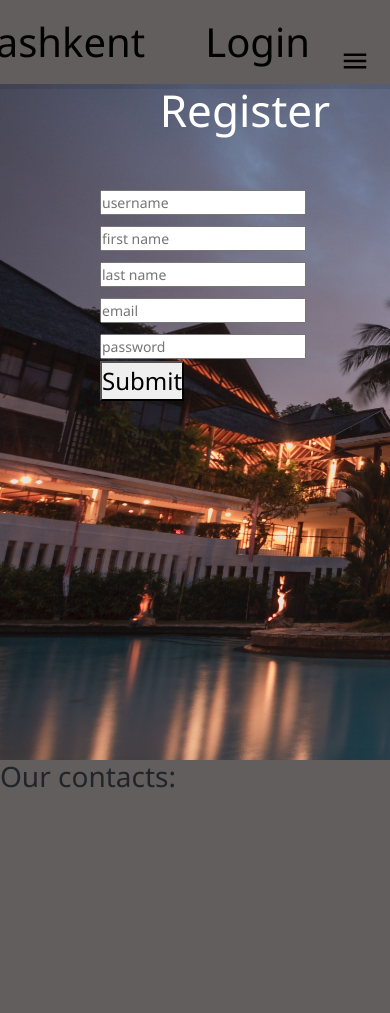
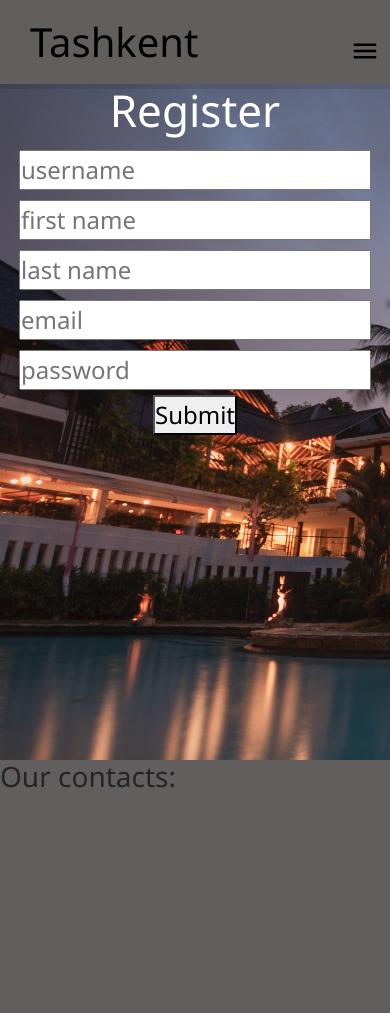
Before and after one commit to OleksandrKasapchuk/hotel_booking, a Django app: page /register/ in a window 390 px wide. Run offline with Django 5.2, Linux system fonts and the light colour scheme.

Commit message:
some adaptation

```diff
--- a/booking/views.py
+++ b/booking/views.py
@@ -163,8 +163,10 @@
         validated = check_password(password, user.password)
         if validated:
             if new_password == new_password2:
-                user.password= make_password(password)
+                user.set_password(new_password)
                 user.save()
+                login(request, user)
+                messages.success(request, ("Password has been changed"))
             else:
                 messages.success(request, ("Passwords do not match"))
                 return redirect(f'/change-password/{user_id}')
--- a/static/css/style.css
+++ b/static/css/style.css
@@ -19,6 +19,9 @@
 p, h4 {
     font-size: 1.25rem;
 }
+ul {
+    padding: 0;
+}
 .hotel-info {
     font-size: 1.5rem;
     font-weight: 600;
@@ -27,7 +30,7 @@
     background-image: url("/static/images/hotel_back.jpg");
     background-size: cover;
     background-repeat: no-repeat;
-    /* backdrop-filter: blur(5px); */
+    width: 100%;
     height: 100vh;
     font-family:'Segoe UI', Tahoma, Geneva, Verdana, sans-serif;
 }
@@ -63,7 +66,6 @@
     background-color: gray;
 }
 main {
-    margin: 0 0 0 100px;
     font-size: 1.5rem;
     height: 80vh;
     color:white;
@@ -72,7 +74,10 @@
     display: inline-block;
     font-size: 24px;
     font-weight: 700;
-    margin:10px;
+    margin:5px;
+}
+main form {
+    text-align: center;
 }
 footer {
     height: 30vh;
@@ -81,8 +86,9 @@
 input {
     font-size: 14px;
 }
-.login-form-item {
+.login-form-item, .register-form-item {
     font-size: inherit;
+    margin: 5px;
 }
 .capacity-form {
     position: relative;
@@ -113,7 +119,7 @@
     top: 0;
     right: 0;
     height: 100vh;
-    width: 250px;
+    width: 265px;
     z-index: 999;
     background-color: rgba(255, 255, 255, 0.2);
     backdrop-filter: blur(10px);
@@ -124,14 +130,27 @@
     justify-content: flex-start;
 }
 .sidebar li {
-    width: 100%;
+    width: 100% !important;
+}
+.sidebar li a {
+    padding: 0 20px;
 }
 .sidebar li .capacity-form {
-    padding: 0 0 0 20px;
+    margin: 0 20px 0 20px;
 }
 .menu {
-    margin: 20px 20px 0 0;
+    padding: 0 10px 10px 10px;
     display: none;
+    align-items: center;
+}
+.user_bookings_heading {
+    margin-left: 5px;
+}
+.user-infos > li {
+    padding: 0;
+}
+.user_bookings{
+    padding-left: 2rem;
 }
 @media(max-width: 900px){
     .hideOnMobile{
@@ -140,4 +159,7 @@
     .menu {
         display: block;
     }
+    main {
+        margin: 0;
+    }
 }
--- a/templates/booking/base.html
+++ b/templates/booking/base.html
@@ -18,7 +18,7 @@
 
             {% if request.user.is_authenticated %}
                 <li><a href="{% url 'user-info' user.id %}">Profile</a></li>
-                <li class="hideOnMobile"><a href="{% url 'logout' %}">Logout</a></li>
+                <li><a href="{% url 'logout' %}">Logout</a></li>
             {% else %}
                 <li><a href="{% url 'login' %}">Login</a></li>
             {% endif %}
@@ -27,10 +27,10 @@
             <li><a href="{% url 'index' %}">Tashkent</a></li>
             <li class="hideOnMobile"> {% include "booking/search_room.html" %} </li>
             {% if request.user.is_authenticated %}
-                <li><a href="{% url 'user-info' user.id %}">Profile</a></li>
+                <li class="hideOnMobile"><a href="{% url 'user-info' user.id %}">Profile</a></li>
                 <li class="hideOnMobile"><a href="{% url 'logout' %}">Logout</a></li>
             {% else %}
-                <li><a href="{% url 'login' %}">Login</a></li>
+                <li class="hideOnMobile"><a href="{% url 'login' %}">Login</a></li>
             {% endif %}
             <li class="menu" onclick=showSideBar()><svg xmlns="http://www.w3.org/2000/svg" height="36" viewBox="0 -960 960 960" width="30"><path d="M120-240v-80h720v80H120Zm0-200v-80h720v80H120Zm0-200v-80h720v80H120Z"/></svg></li>
         </ul>
--- a/templates/booking/login.html
+++ b/templates/booking/login.html
@@ -3,7 +3,6 @@
 
 {% block main %}
     <h1>Login</h1>
-    <br>
     <form method="POST" action="{% url 'login' %}">
         {% csrf_token %}
         <input type="text" id="username" name="username" placeholder="username" class="login-form-item">
--- a/templates/booking/register.html
+++ b/templates/booking/register.html
@@ -3,18 +3,17 @@
 
 {% block main %}
     <h1>Register</h1>
-    <br>
     <form method="POST" action="{% url 'register' %}">
         {% csrf_token %}
-        <input type="text" id="username" name="username" placeholder="username">
+        <input type="text" id="username" name="username" placeholder="username" class="register-form-item">
         <br>
-        <input type="text" id="first_name" name="first_name" placeholder="first name">
+        <input type="text" id="first_name" name="first_name" placeholder="first name" class="register-form-item">
         <br>
-        <input type="text" id="last_name" name="last_name" placeholder="last name">
+        <input type="text" id="last_name" name="last_name" placeholder="last name" class="register-form-item">
         <br>
-        <input type="email" id="email" name="email" placeholder="email">
+        <input type="email" id="email" name="email" placeholder="email" class="register-form-item">
         <br>
-        <input type="password" id="password" name="password" placeholder="password">
+        <input type="password" id="password" name="password" placeholder="password" class="register-form-item">
         <br>
         <button type="submit">Submit</button>
     </form>
```
Also changed, not shown: templates/booking/user_info.html (+4 -4 lines).
